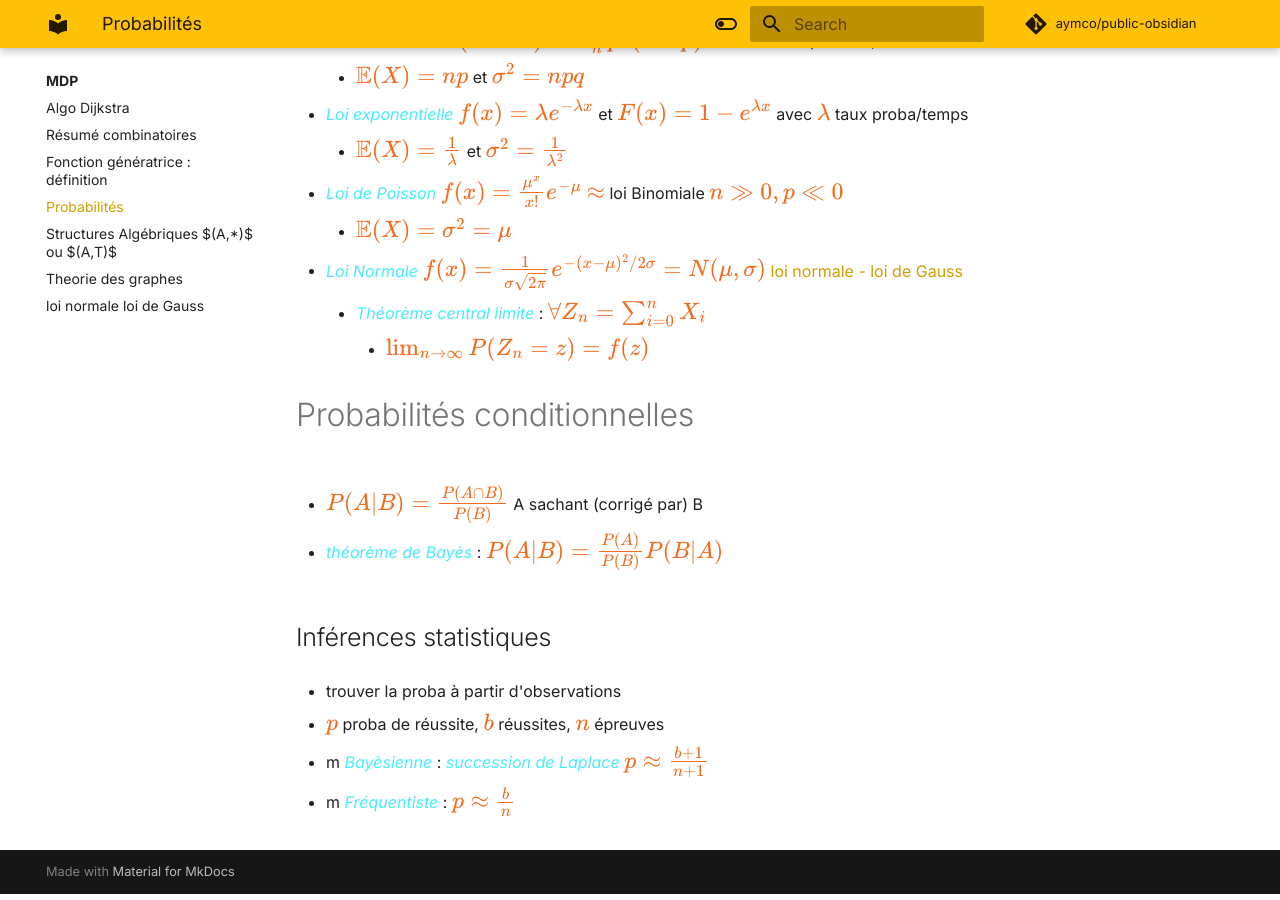
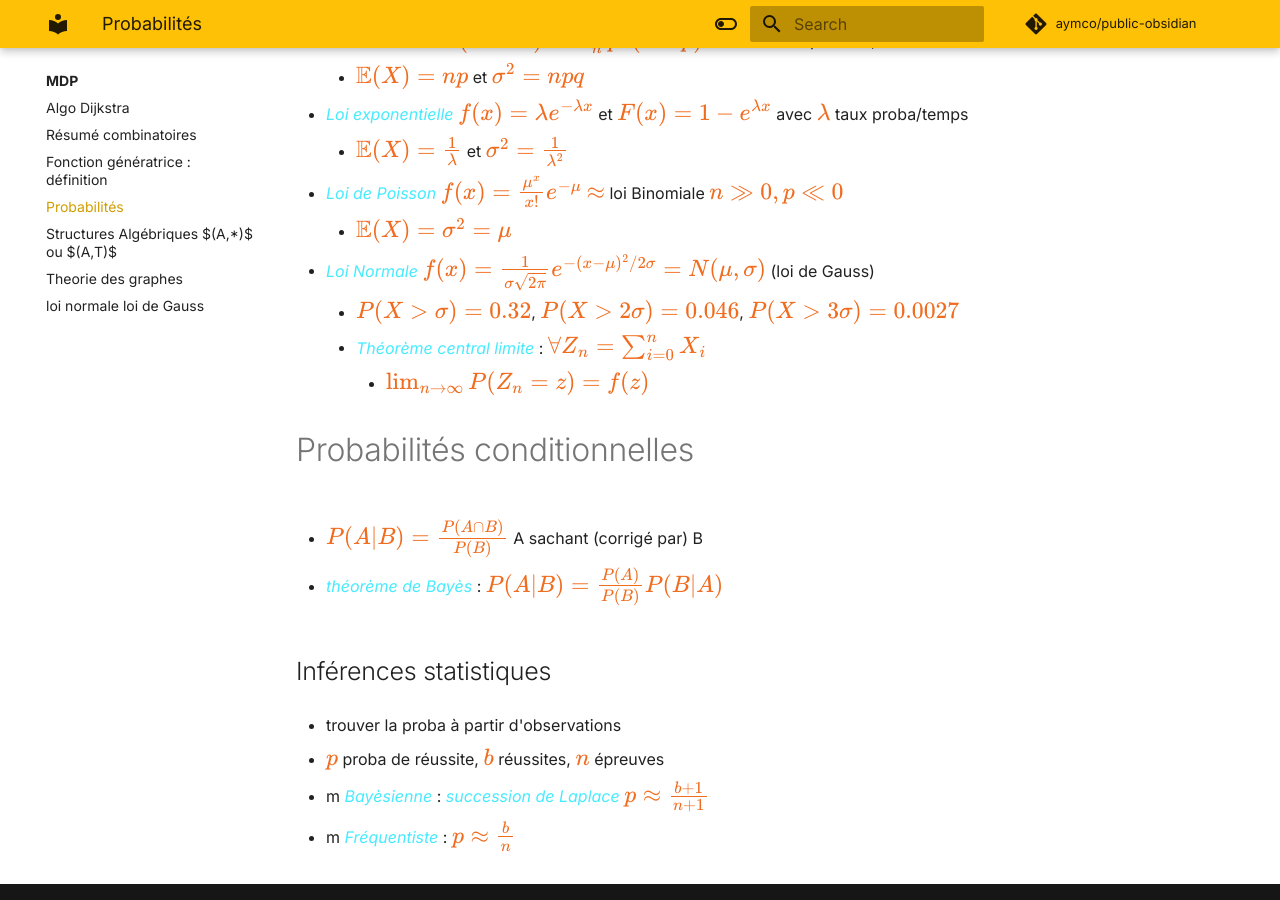
Before and after one commit to Aymco/public-obsidian, an MkDocs documentation site: the page built from docs/MDP/Probabilités.md, in a window 1280 px wide and 900 px high, scrolled down 1646 px. Built offline with MkDocs 1.6.1 and Material for MkDocs 9.7.7, drawn with Linux system fonts in a browser that asks for light colours; comment, search, counter and statistics services are not loaded.

Commit message:
aymco Merge #94

```diff
--- a/docs/MDP/Probabilités.md
+++ b/docs/MDP/Probabilités.md
@@ -62,7 +62,8 @@ updated: 2024-01-04
 - *Loi de Poisson* $f(x)=\frac{\mu^x}{x!}e^{-\mu}$ $\approx$ loi Binomiale $n\gg 0,p\ll 0$
 	- $\mathbb{E}(X)=\sigma^{2}=\mu$
 
-- *Loi Normale* $f(x)=\frac{1}{\sigma \sqrt{ 2\pi }}e^{-(x-\mu)^{2}/2\sigma}=N(\mu,\sigma)$ [loi normale - loi de Gauss](loi%20normale%20-%20loi%20de%20Gauss.md)
+- *Loi Normale* $f(x)=\frac{1}{\sigma \sqrt{ 2\pi }}e^{-(x-\mu)^{2}/2\sigma}=N(\mu,\sigma)$ (loi de Gauss)
+	- $P(X > σ) = 0.32$, $P(X > 2σ) = 0.046$, $P(X > 3σ) = 0.0027$
 	- *Théorème central limite* : $\forall Z_{n}=\sum_{i=0}^{n}X_{i}$
 		- $\lim_{ n \to \infty } P(Z_{n}=z)=f(z)$
 # Probabilités conditionnelles
```
